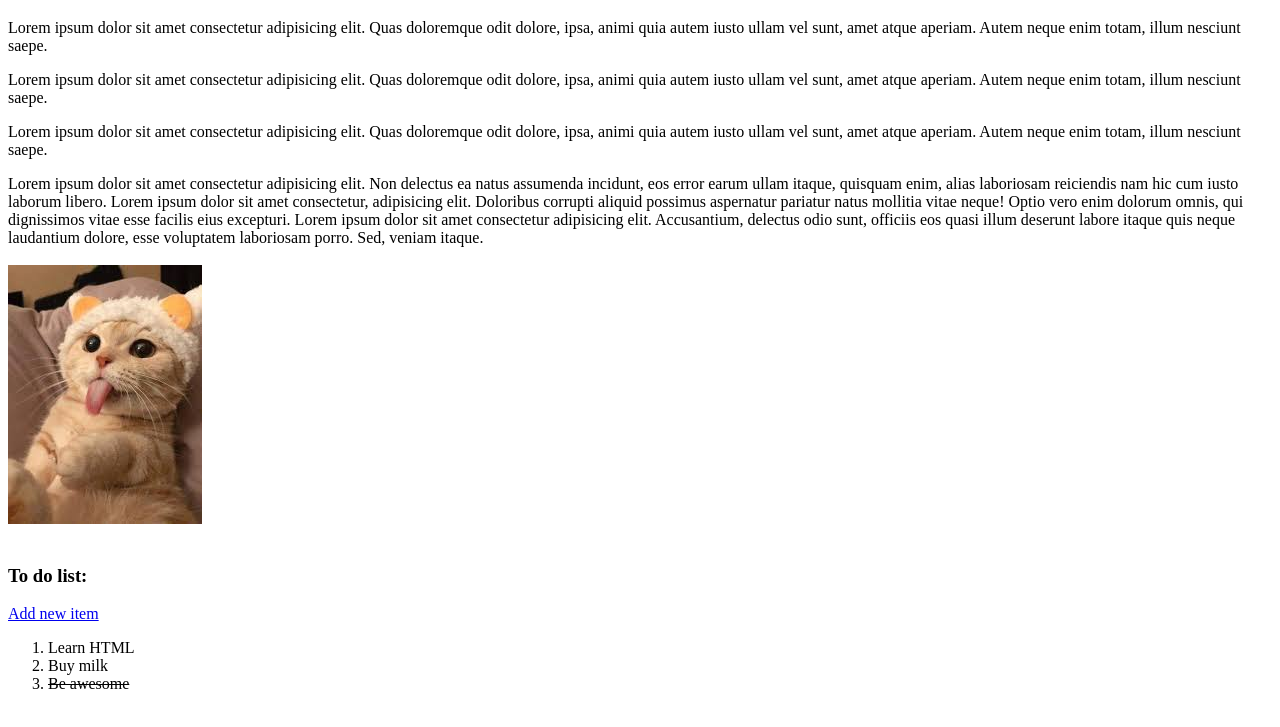
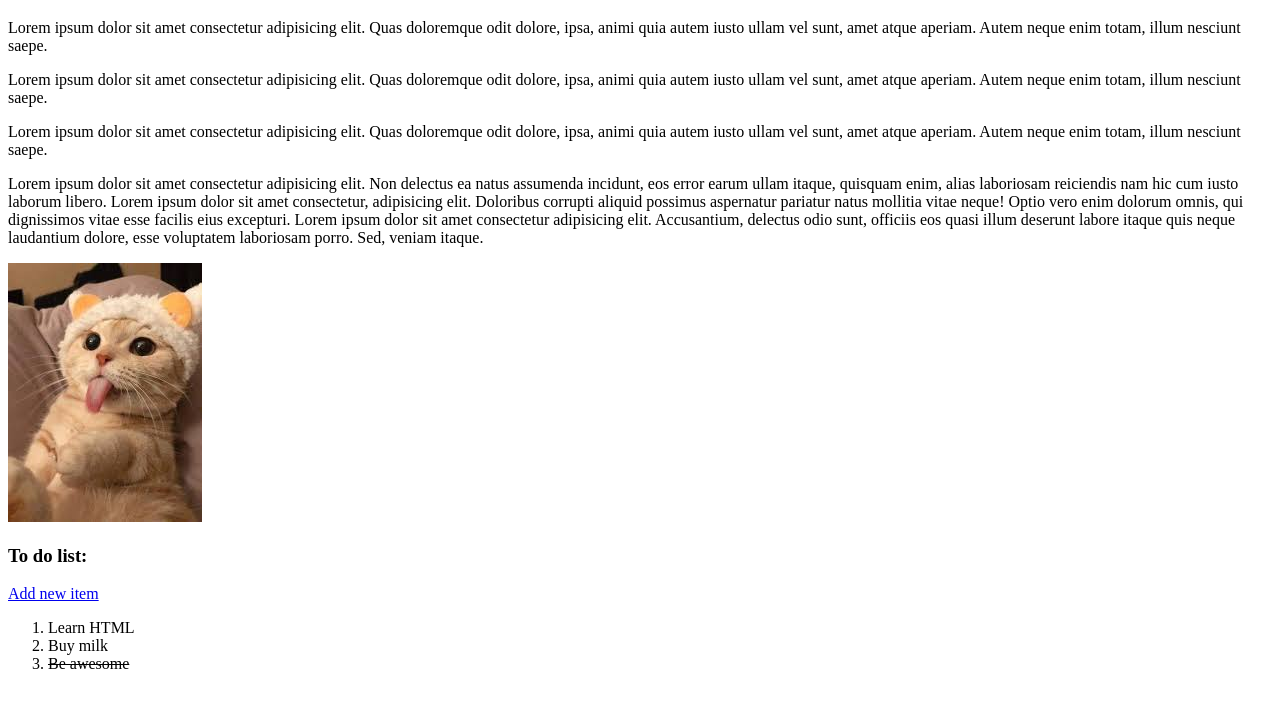
Before and after one commit to merca3/First_website, a plain HTML site: page index.html in a window 1280 px wide. Shown: the part 61-788 px from the top of the page. Drawn offline with Linux system fonts and the light colour scheme.

Commit message:
Update index.html

```diff
--- a/index.html
+++ b/index.html
@@ -10,26 +10,21 @@
 
 <body>
     <h1>Our first website</h1>
-
     <p>Lorem ipsum dolor sit amet consectetur adipisicing elit. Quas doloremque odit dolore, ipsa, animi quia autem
         iusto ullam vel sunt, amet atque aperiam. Autem neque enim totam, illum nesciunt saepe.</p>
     <p>Lorem ipsum dolor sit amet consectetur adipisicing elit. Quas doloremque odit dolore, ipsa, animi quia autem
         iusto ullam vel sunt, amet atque aperiam. Autem neque enim totam, illum nesciunt saepe.</p>
     <p>Lorem ipsum dolor sit amet consectetur adipisicing elit. Quas doloremque odit dolore, ipsa, animi quia autem
         iusto ullam vel sunt, amet atque aperiam. Autem neque enim totam, illum nesciunt saepe.</p>
-
-    Lorem ipsum dolor sit amet consectetur adipisicing elit. Non delectus ea natus assumenda incidunt, eos error earum
+    <p>Lorem ipsum dolor sit amet consectetur adipisicing elit. Non delectus ea natus assumenda incidunt, eos error earum
     ullam itaque, quisquam enim, alias laboriosam reiciendis nam hic cum iusto laborum libero.
     Lorem ipsum dolor sit amet consectetur, adipisicing elit. Doloribus corrupti aliquid possimus aspernatur pariatur
     natus mollitia vitae neque! Optio vero enim dolorum omnis, qui dignissimos vitae esse facilis eius excepturi.
     Lorem ipsum dolor sit amet consectetur adipisicing elit. Accusantium, delectus odio sunt, officiis eos quasi illum
-    deserunt labore itaque quis neque laudantium dolore, esse voluptatem laboriosam porro. Sed, veniam itaque.
-    <br>
-    <br>
+    deserunt labore itaque quis neque laudantium dolore, esse voluptatem laboriosam porro. Sed, veniam itaque.</p>
     <div>
         <img src="funny_cat.jpg" alt="Funny cat">
     </div>
-    <br>
     <h3>To do list:</h3>
     <div>
         <a href="task2.html">Add new item</a>
```
